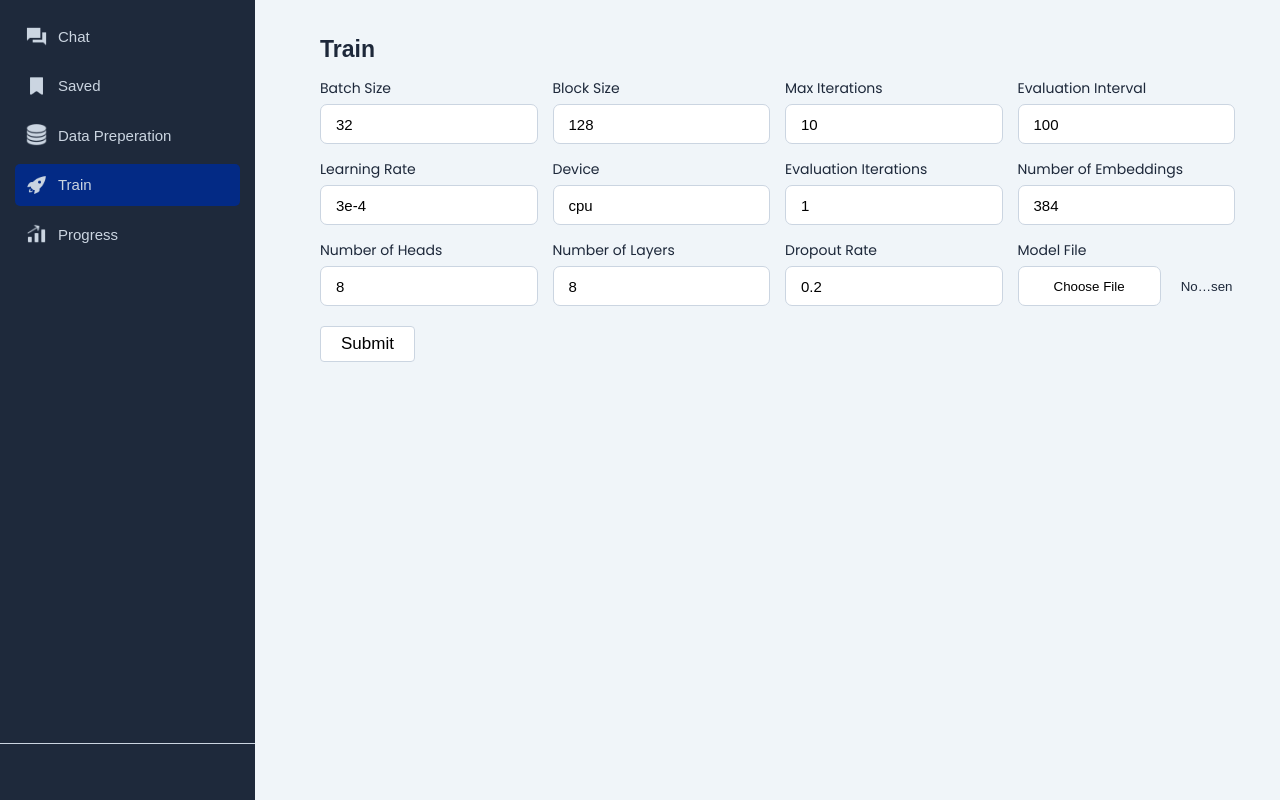
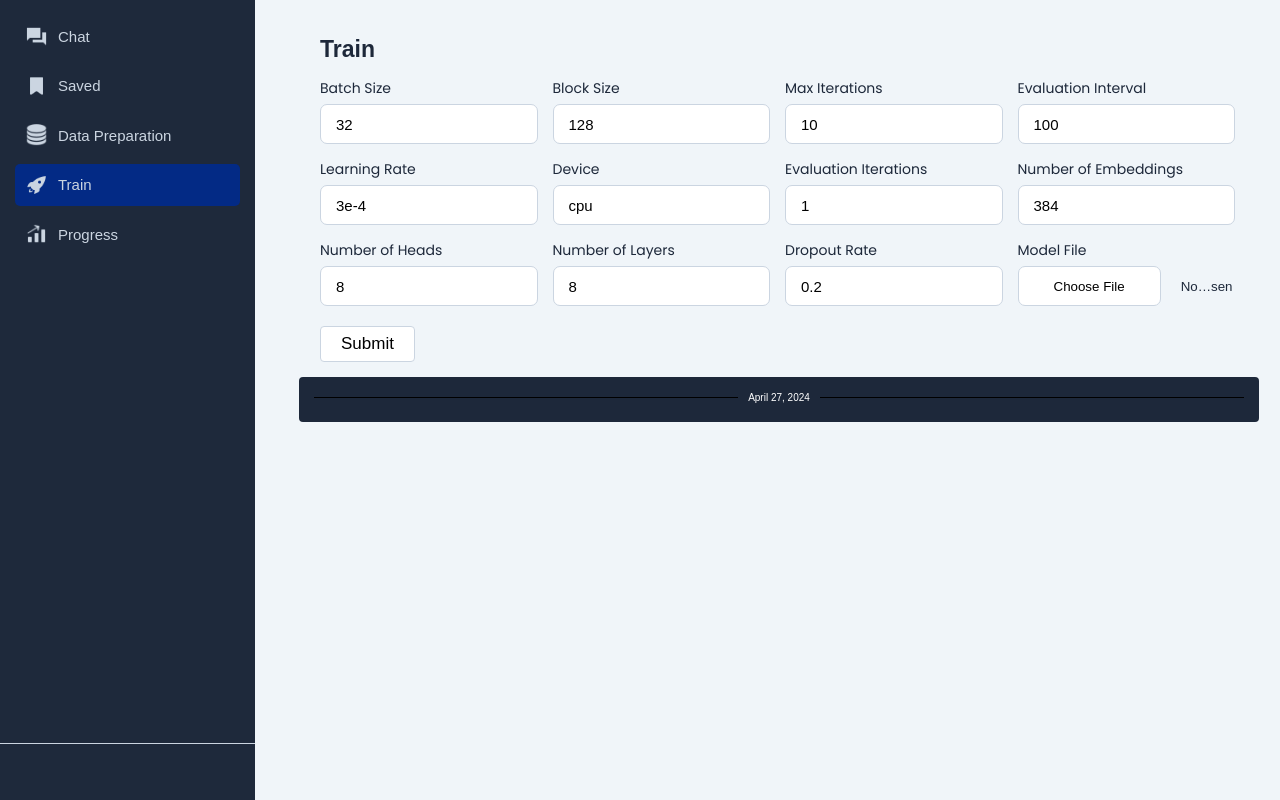
Before and after one commit to zhainagulaltynbekk/simplified-transformer-based-language-model, a React (Create React App) app in the folder react-app/: page /train in a window 1280 px wide. Built offline with nearby package versions, Linux system fonts and the light colour scheme.

Commit message:
train data can be sent to the flask from react side

```diff
--- a/react-app/package.json
+++ b/react-app/package.json
@@ -10,13 +10,14 @@
     "@testing-library/jest-dom": "^5.17.0",
     "@testing-library/react": "^13.4.0",
     "@testing-library/user-event": "^13.5.0",
+    "axios": "^1.6.8",
     "bootstrap": "^4.1.1",
     "font-awesome": "^4.7.0",
     "jquery": "^3.2.1",
     "react": "^18.2.0",
     "react-dom": "^18.2.0",
     "react-router-dom": "^6.22.3",
-    "react-scripts": "5.0.1",
+    "react-scripts": "^5.0.1",
     "web-vitals": "^2.1.4"
   },
   "scripts": {
--- a/react-app/src/App.css
+++ b/react-app/src/App.css
@@ -495,7 +495,7 @@ input[type="file"] {
 }
 
 .data-table {
-    margin-left: 150px;
+    margin-left: 30px;
     margin-top: 10px;
     margin-bottom: 10px;
     width: 85%;
@@ -519,11 +519,25 @@ input[type="file"] {
     padding-left: 6px;
     padding-right: 6px;
     border-radius: 10px;
-    margin-bottom: 5px;
+    margin-bottom: 15px;
+    margin-top: 15px;
+}
+
+.data-title-first {
+    background-color: #66bcf3;
+    color: #fff;
+    display: inline-block;
+    font-size: 13px;
+    padding-top: 3px;
+    padding-bottom: 3px;
+    padding-left: 6px;
+    padding-right: 6px;
+    border-radius: 10px;
+    margin-bottom: 15px;
 }
 
 .data-files {
-    margin-left: 150px;
+    margin-left: 60px;
 }
 
 .data-file {
@@ -535,14 +549,14 @@ input[type="file"] {
 .data-info {
     display: flex;
     justify-content: space-between;
-    margin-left: 150px;
+    margin-left: 30px;
     margin-bottom: 5px;
 }
 
 .progress-log {
     display: flex;
     justify-content: space-between;
-    margin-left: 8px;
+    margin-left: 3px;
     margin-right: 15px;
     margin-bottom: 5px;
 }
@@ -558,7 +572,6 @@ input[type="file"] {
     color: #8d8f92; /* White text color */
     font-size: 0.8em; /* Smaller font size */
     margin-left: 10px; /* Add some space before the time */
-    margin-right: 15px;
     border-radius: 4px; /* Optional: round the corners */
 }
 
@@ -574,3 +587,31 @@ input[type="file"] {
     margin-left: 10px; /* Add some space before the time */
     border-radius: 4px; /* Optional: round the corners */
 }
+
+.train-content {
+    border-radius: 4px;
+    background: #1d283a;
+    color: #c8cdd2;
+    font-size: 14px;
+    font-family:Arial, Helvetica, sans-serif;
+    display: flex;
+    flex-direction: column;
+    justify-content: center;
+    width: 100%;
+    position: relative;
+    padding-left: 15px;
+    padding-top: 30px;
+    padding-bottom: 15px;
+    margin: 15px 9px; /* Fixed duplicated margin-left property */
+}
+
+.train-date {
+    position: absolute;
+    top: 0;
+    left: 5px; /* Start the header with a 5px space from the left edge */
+    right: 5px; /* End the header with a 5px space from the right edge */
+    padding-top: 15px;
+    box-sizing: border-box;
+    display: flex; /* Use flex to align the date */
+    justify-content: space-between; /* Aligns the date to the left and borders to the edges */
+}
--- a/react-app/src/pages/DataPrep.js
+++ b/react-app/src/pages/DataPrep.js
@@ -111,7 +111,7 @@ const DataPrep = () => {
                     </div>
                     {result ? (
                         <div>
-                            <h3 className='data-title'>Uploaded Files</h3>
+                            <h3 className='data-title-first'>Uploaded Files</h3>
                             <p className='data-info'>{result.message}:<span className="upload-time">{uploadTime}</span></p>
                             <ul className='data-files'>
                                 {result.uploadedFiles.map(file => (
--- a/react-app/src/pages/Train.js
+++ b/react-app/src/pages/Train.js
@@ -6,24 +6,34 @@ import rocket from '../images/rocket.png';
 import progress from '../images/progress.png';
 import dataPrep from '../images/data-prep.png';
 import axios from 'axios';
-import { useState } from 'react';
-
+import { useState, useEffect } from 'react';
 
 const Train = () => {
   const [formData, setFormData] = useState({
-    batch_size: '32', // Default value
-    block_size: '128', // Default value
-    max_iters: '10', // Default value
-    eval_interval: '100', // Default value
-    learning_rate: '3e-4', // Default value
-    device: 'cpu', // Default value
-    eval_iters: '1', // Default value
-    n_embd: '384', // Default value
-    n_head: '8', // Default value
-    n_layer: '8', // Default value
-    dropout: '0.2', // Default value
+    batch_size: '32',
+    block_size: '128',
+    max_iters: '10',
+    eval_interval: '100',
+    learning_rate: '3e-4',
+    device: 'cpu',
+    eval_iters: '1',
+    n_embd: '384',
+    n_head: '8',
+    n_layer: '8',
+    dropout: '0.2',
     file: null
   });
+  const [submittedData, setSubmittedData] = useState(null);  // State to store the submitted data
+  const [currentDate, setCurrentDate] = useState('');
+
+  useEffect(() => {
+    const date = new Date();
+    setCurrentDate(date.toLocaleDateString('en-US', {
+        year: 'numeric',
+        month: 'long',
+        day: 'numeric'
+    }));
+  }, []);
 
   const handleChange = (e) => {
     const { name, value } = e.target;
@@ -34,26 +44,12 @@ const Train = () => {
     setFormData(prev => ({ ...prev, file: e.target.files[0] }));
   };
 
-  const handleSubmit = async (e) => {  // Mark the function as async
+  const handleSubmit = async (e) => {
     e.preventDefault();
-    const completeFormData = {
-        ...formData,
-        batch_size: formData.batch_size || '32',
-        block_size: formData.block_size || '128',
-        max_iters: formData.max_iters || '10',
-        eval_interval: formData.eval_interval || '100',
-        learning_rate: formData.learning_rate || '3e-4',
-        device: formData.device || 'cpu',
-        eval_iters: formData.eval_iters || '1',
-        n_embd: formData.n_embd || '384',
-        n_head: formData.n_head || '8',
-        n_layer: formData.n_layer || '8',
-        dropout: formData.dropout || '0.2',
-    };
     try {
-        const response = await axios.post('http://localhost:5000/submit-form', completeFormData);
+      await axios.post('http://localhost:5000/submit-form', formData);
+      setSubmittedData(formData);  // Set submittedData to formData on successful submit
       alert('Form submitted successfully!');
-        console.log('Server response:', response.data);
     } catch (error) {
       alert('Failed to submit form!');
       console.error('Error:', error);
@@ -71,7 +67,7 @@ const Train = () => {
               <img src={saved} alt='saved' className='listItemsImg' />Saved
           </NavLink>
           <NavLink to="/data-prep" className={({ isActive }) => isActive ? 'listItems activeLink' : 'listItems'}>
-                <img src={dataPrep} alt='data preperation' className='listItemsImg' />Data Preperation
+              <img src={dataPrep} alt='data preparation' className='listItemsImg' />Data Preparation
           </NavLink>
           <NavLink to="/train" className={({ isActive }) => isActive ? 'listItems activeLink' : 'listItems'}>
               <img src={rocket} alt='train' className='listItemsImg' />Train
@@ -140,6 +136,21 @@ const Train = () => {
           </div>
           <button type="submit" className='form-btn'>Submit</button>
         </form>
+        <div className='train-content'>
+          <div className="train-date">
+            <div className="border-edge"></div>
+            <span className="data-date">{currentDate}</span>
+            <div className="border-edge"></div>
+          </div>
+          {submittedData && (
+            <div>
+              <h3 className='data-title-first'>Hyperparameters</h3>
+              {Object.entries(submittedData).map(([key, value]) => (
+                key !== 'file' ? <div className='data-info' key={key}>{`${key}: ${value}`}</div> : null
+              ))}
+            </div>
+          )}
+        </div>
       </div>
     </div>
   );
```
Also changed, not shown: 2 other files (tests, documents, lock files or other folders). Lines whose indentation alone changed are shown as unchanged.
